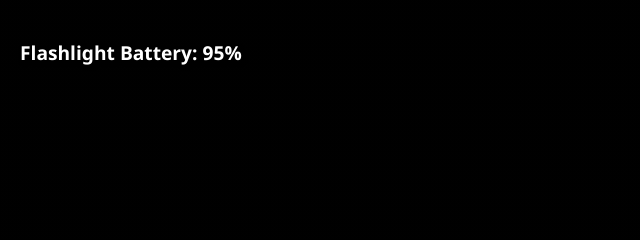
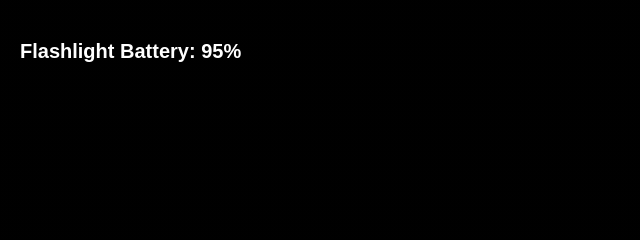
Before and after one commit to doc-html/the-dark-room-game, a plain HTML site: page index.html in a window 1280 px wide. Shown: the top 240 px of the page, 0-640 px from the left. Drawn offline with Linux system fonts and the light colour scheme.

Commit message:
style.css

```diff
--- a/style.css
+++ b/style.css
@@ -1,47 +1,33 @@
-/* পুরো পেজের বেসিক সেটআপ */
 body, html {
     margin: 0;
     padding: 0;
     width: 100%;
     height: 100%;
-    overflow: hidden; /* স্ক্রিন যেন স্ক্রোল না হয় */
-    background-color: #111; /* ব্যাকগ্রাউন্ডে হালকা অন্ধকার */
-    font-family: 'Segoe UI', Tahoma, Geneva, Verdana, sans-serif;
+    overflow: hidden;
+    background-color: #111;
+    font-family: sans-serif;
 }
-
-/* গেমের মূল কন্টেইনার */
 #game-container {
     position: relative;
     width: 100%;
     height: 100vh;
-    cursor: none; /* সাধারণ মাউস কার্সার লুকিয়ে রাখার জন্য */
+    cursor: none;
 }
-
-/* অন্ধকারের পর্দা এবং ফ্ল্যাশলাইট ইফেক্ট */
 #darkness {
     position: absolute;
     top: 0;
     left: 0;
     width: 100%;
     height: 100%;
-    pointer-events: none; /* যেন মাউস ক্লিক আটকে না যায় */
-
-    /* CSS রেডিয়াল গ্রেডিয়েন্ট দিয়ে ফ্ল্যাশলাইটের আলো তৈরি */
-    background: radial-gradient(
-        circle 80px at 50% 50%,
-        transparent 100%,
-        rgba(0, 0, 0, 0.98) 100%
-    );
+    pointer-events: none;
+    background: radial-gradient(circle 80px at 50% 50%, transparent 100%, rgba(0, 0, 0, 0.98) 100%);
 }
-
-/* ব্যাটারি কাউন্টার এবং টেক্সট লেয়ার */
 #ui-layer {
     position: absolute;
     top: 20px;
     left: 20px;
-    color: white; /* টেক্সটের কালার সাদা */
-    font-size: 1.2rem;
+    color: white;
+    font-size: 20px;
     font-weight: bold;
-    text-shadow: 2px 2px 4px rgba(0,0,0,0.7);
-    z-pointer: 10; /* যেন অন্ধকারের উপরে লেখাটা দেখা যায় */
+    z-index: 10;
 }
```
